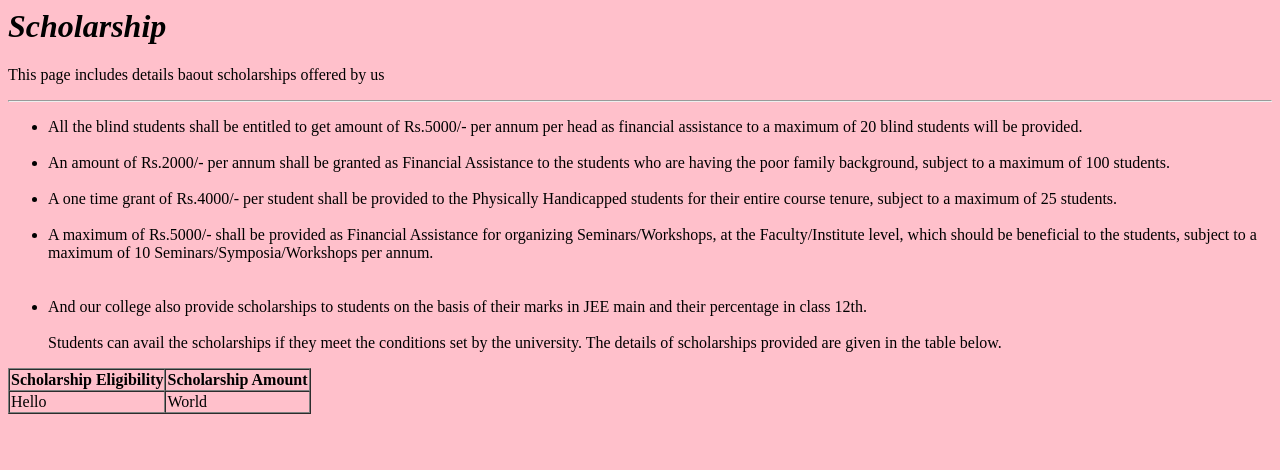
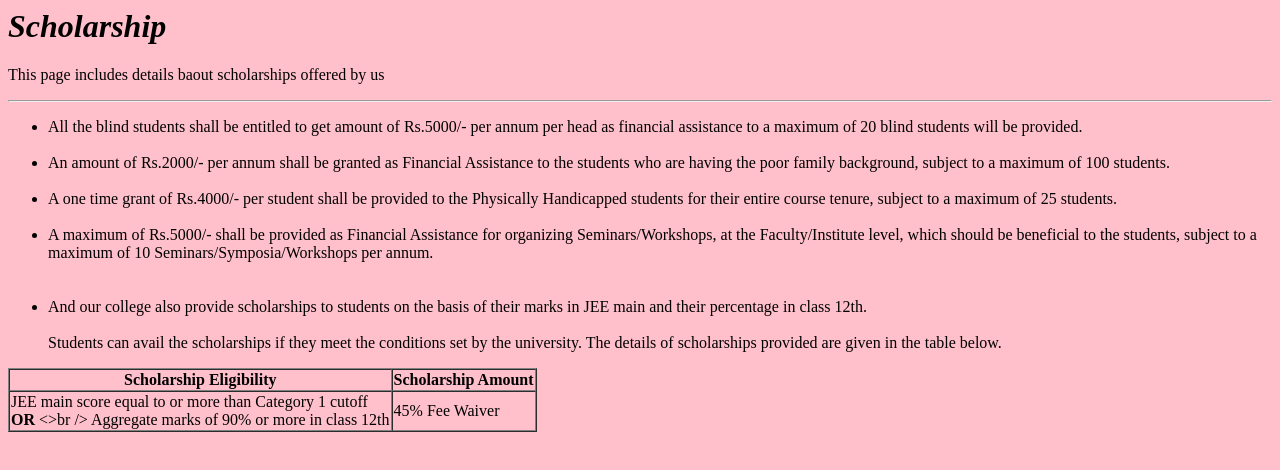
Before and after one commit to kush-test/scholarship, a plain HTML site: page index.html in a window 1280 px wide. Drawn offline with Linux system fonts and the light colour scheme.

Commit message:
Update index.html

```diff
--- a/index.html
+++ b/index.html
@@ -28,8 +28,8 @@ Students can avail the scholarships if they meet the conditions set by the unive
 </tr>
 
 <tr>
-<td> Hello </td>
-<td> World </td>
+<td> JEE main score equal to or more than Category 1 cutoff <br /> <b> OR </b> <>br /> Aggregate marks of 90% or more in class 12th  </td>
+<td> 45% Fee Waiver </td>
 
 </tr>
 
```
